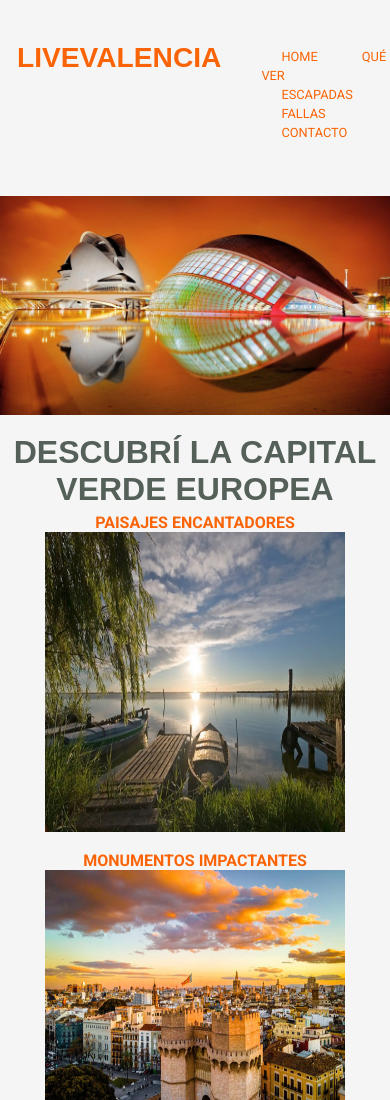
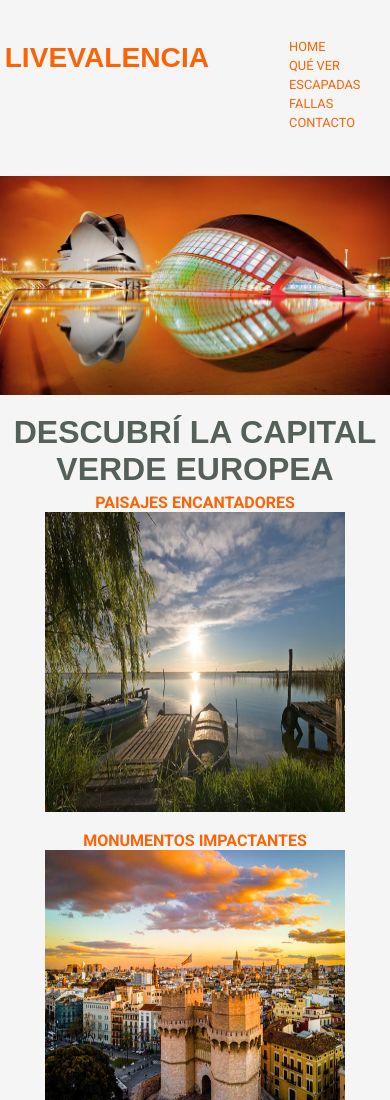
Before and after one commit to Daiana463/FP-Andereggen, a website: page index.html in a window 390 px wide. Shown: the top 1100 px of the page. Drawn offline with nearby package versions, Linux system fonts and the light colour scheme; files that its build step writes are made by us from their sources; a web font is replaced by a local one.

Commit message:
Arreglos menú

```diff
--- a/scss/responsive/_mediaqueries.scss
+++ b/scss/responsive/_mediaqueries.scss
@@ -19,13 +19,13 @@
   .logo {
     font-size: 0.8em;
     padding-left: 5px;
-    margin: 30px 30px 100px 0;
+    margin: 30px 30px 80px 0;
   }
 
   .button-nav {
     color: #fa6407;
     font-size: 0.8em;
-    margin: 10px;
+    margin: 30px;
     padding: 5px 5px;
   }
 
@@ -173,7 +173,7 @@
       align-items: center;
 
       a {
-        margin-bottom: 20px;
+        margin-bottom: 10px;
 
       }
     }
```
